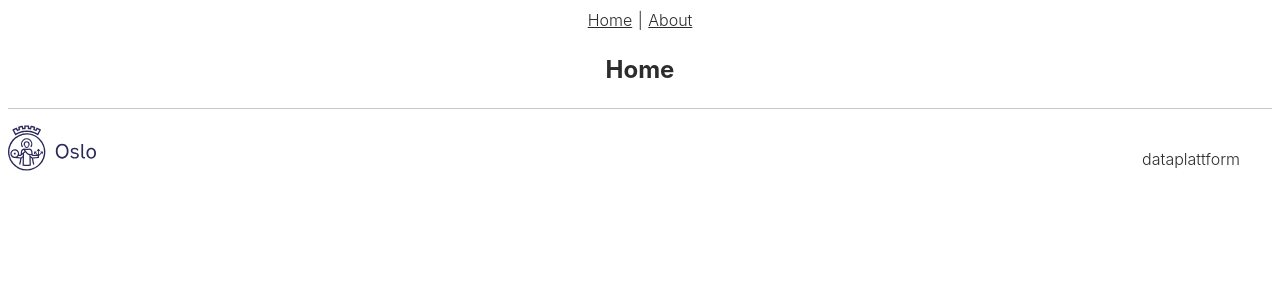
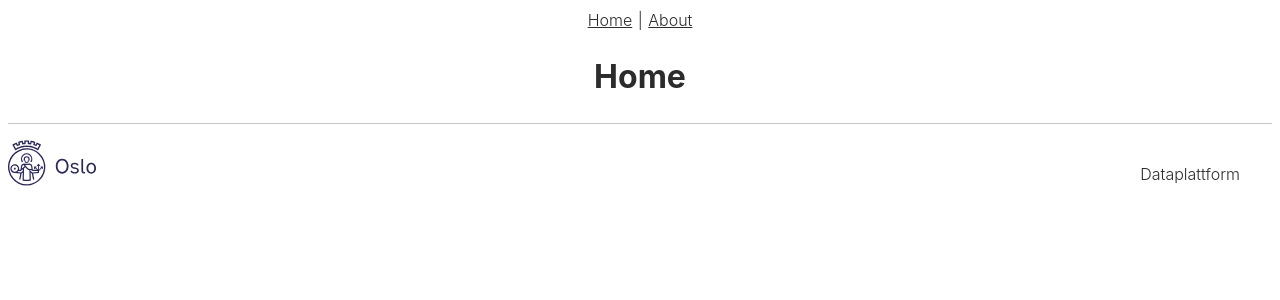
Before and after one commit to oslokommune/dataplatform-frontend, a Vue app: page / in a window 1280 px wide. Shown: the top 300 px of the page. Built offline with nearby package versions, Linux system fonts and the light colour scheme.

Commit message:
DP-1078: HTML5 structure and other small fix

```diff
--- a/src/App.vue
+++ b/src/App.vue
@@ -1,16 +1,14 @@
 <template>
-  <main>
-    <section>
-      <div id="app">
-        <div id="nav">
-          <router-link to="/">Home</router-link> |
-          <router-link to="/about">About</router-link>
-        </div>
-        <router-view />
-      </div>
-      <Footer />
-    </section>
-  </main>
+  <div id="app">
+    <header>
+      <router-link to="/">Home</router-link> |
+      <router-link to="/about">About</router-link>
+    </header>
+    <main>
+      <router-view />
+    </main>
+    <Footer />
+  </div>
 </template>
 <script>
 import Footer from "./views/Footer";
@@ -26,7 +24,6 @@ export default {
 #app {
   -webkit-font-smoothing: antialiased;
   -moz-osx-font-smoothing: grayscale;
-  text-align: center;
 }
 
 html {
@@ -42,11 +39,20 @@ html {
 }
 
 body {
+  box-sizing: border-box;
+  margin: 0;
+  padding: 8px;
   min-height: 100%;
   background: #ffffff;
   color: $font-color;
   line-height: 1.5;
   font-weight: 300;
+}
+header {
+  text-align: center;
+}
+main {
+  text-align: center;
 }
 a {
   color: $font-color;
--- a/src/views/Footer.vue
+++ b/src/views/Footer.vue
@@ -1,14 +1,14 @@
 <template>
-  <header class="footer">
+  <footer>
     <div class="centered-container">
       <div class="logo">
         <IconOsloLogo />
       </div>
       <div class="footer-content">
-        dataplattform
+        Dataplattform
       </div>
     </div>
-  </header>
+  </footer>
 </template>
 
 <script>
@@ -24,7 +24,7 @@ export default {
 <style lang="scss" scoped>
 @import "@/assets/variables";
 
-.footer {
+footer {
   border-top: $separator-border;
   padding-top: 1em;
   padding-bottom: 4em;
```
